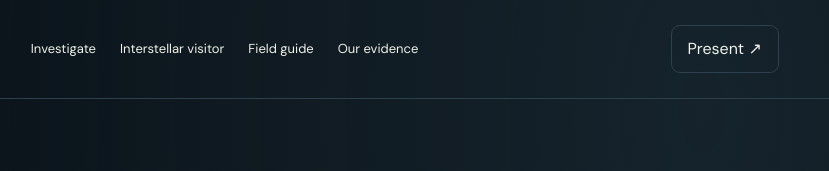
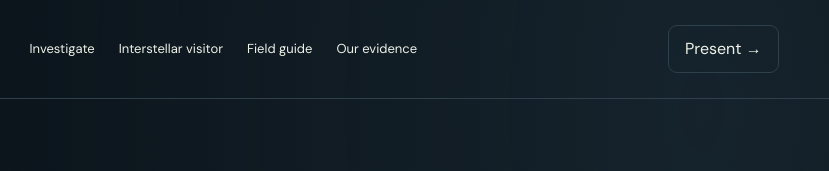
Before and after one commit to sumedhbestavemula1235-sudo/sky-motion-atlas, a website: page public/index.html in a window 1280 px wide. Shown: the top 171 px of the page, 450-1279 px from the left. Drawn offline with Linux system fonts and the light colour scheme.

Commit message:
Complete website reliability fixes

```diff
--- a/public/index.html
+++ b/public/index.html
@@ -1,3 +1,3 @@
 <!doctype html>
 <html lang="en"><head><meta charset="utf-8"><meta name="viewport" content="width=device-width,initial-scale=1"><meta name="theme-color" content="#0b141b"><meta name="description" content="Become a sky investigator. Blink real SPHEREx observations, record what you notice, and follow an interstellar visitor through the archive."><meta property="og:title" content="What Moved? · Sky Motion Atlas"><meta property="og:description" content="Two real observations. One small investigation. Explore the changing infrared sky."><title>What Moved? · Sky Motion Atlas</title><link rel="stylesheet" href="atlas.css"><script src="atlas.js" defer></script></head>
-<body><a class="skip" href="#app">Skip to content</a><header class="site-header"><a class="brand" href="#home"><span class="brand-mark" aria-hidden="true">✳</span> What Moved?<span class="brand-sub">SKY MOTION ATLAS</span></a><nav aria-label="Main navigation"><a href="#explore">Investigate</a><a href="#comet">Interstellar visitor</a><a href="#learn">Field guide</a><a href="#evidence">Our evidence</a></nav><button id="present" class="quiet">Present ↗</button></header><main id="app" tabindex="-1"></main><footer><a class="brand" href="#home">✳ What Moved?</a><p>An independent NASA Space Apps project · Planet X and SPHEREx</p><a href="#evidence">Sources & methods ↗</a><span>NASA / JPL-Caltech / IRSA data</span></footer><div id="announcement" class="sr-only" role="status" aria-live="polite"></div><noscript>This atlas needs JavaScript. <a href="assets/barnards-star-2025.png">View the 2025 observation</a> or <a href="assets/barnards-star-2026.png">the 2026 observation</a>.</noscript></body></html>
+<body><a class="skip" href="#app">Skip to content</a><header class="site-header"><a class="brand" href="#home"><span class="brand-mark" aria-hidden="true">✳</span> What Moved?<span class="brand-sub">SKY MOTION ATLAS</span></a><nav aria-label="Main navigation"><a href="#explore">Investigate</a><a href="#comet">Interstellar visitor</a><a href="#learn">Field guide</a><a href="#evidence">Our evidence</a></nav><button id="present" class="quiet">Present →</button></header><main id="app" tabindex="-1"></main><footer><a class="brand" href="#home">✳ What Moved?</a><p>An independent NASA Space Apps project · Planet X and SPHEREx</p><a href="#evidence">Sources & methods →</a><span>NASA / JPL-Caltech / IRSA data</span></footer><div id="announcement" class="sr-only" role="status" aria-live="polite"></div><noscript>This atlas needs JavaScript. <a href="assets/barnards-star-2025.png">View the 2025 observation</a> or <a href="assets/barnards-star-2026.png">the 2026 observation</a>.</noscript></body></html>
```
